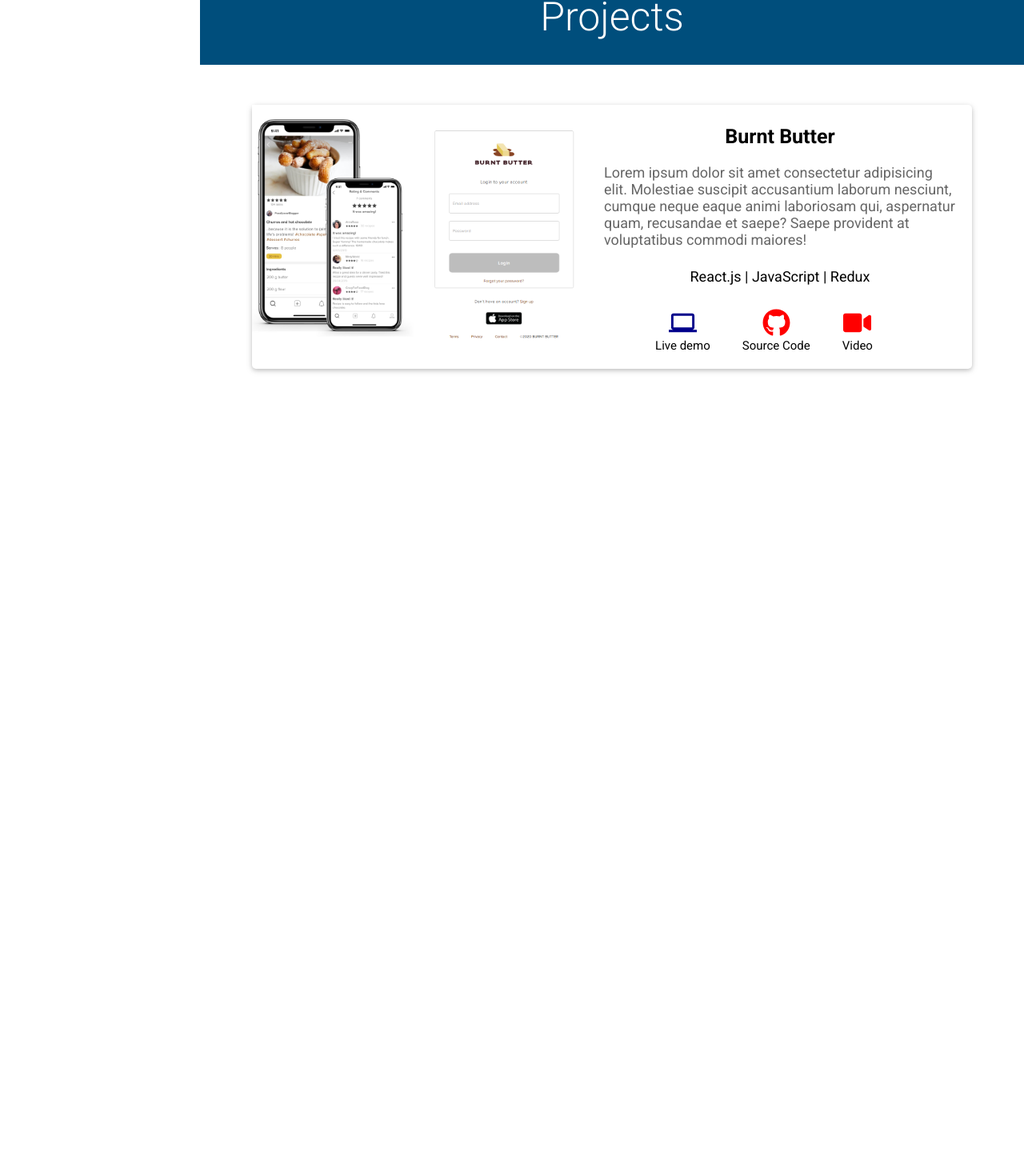
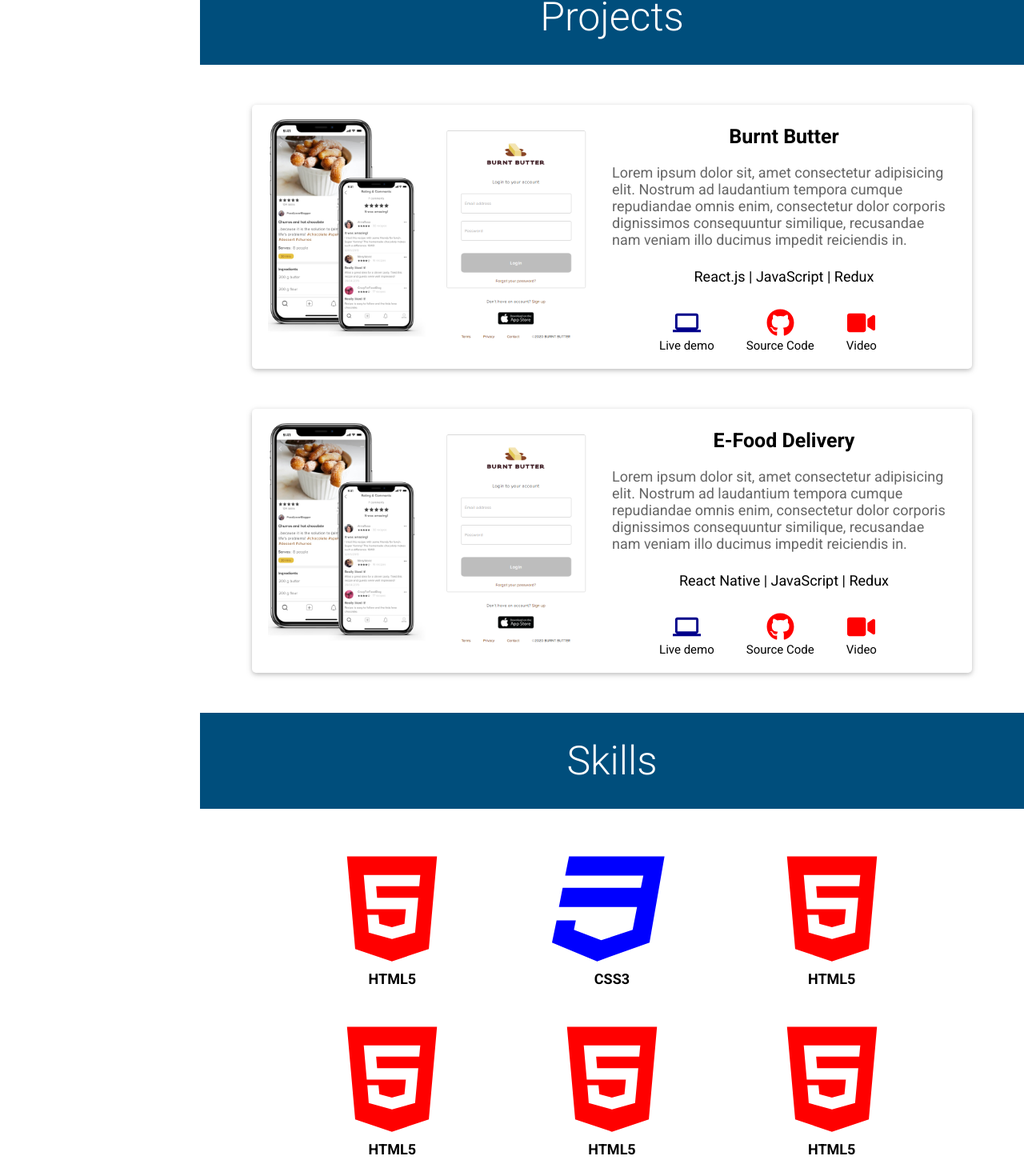
Before and after one commit to fdcoder81/portfolio, a React (Create React App) app: page / in a window 1280 px wide. Shown: the part 1716-3186 px from the top of the page at 80% size. Before the commit the page ends 2227 px from the top, so only its background shows below. Built offline with nearby package versions, Linux system fonts and the light colour scheme.

Commit message:
Projects section and ProjectCard

```diff
--- a/src/component/project-card/ProjectCard.js
+++ b/src/component/project-card/ProjectCard.js
@@ -3,20 +3,14 @@
 import { MdLaptop } from "react-icons/md";
 import { FaGithub, FaVideo } from "react-icons/fa";
 
-function ProjectCard() {
-  const img = "../../img/burnt1.png";
+function ProjectCard({ item }) {
   return (
     <div className="project-card">
-      <img src={img} alt="" />
+      <img src={item.img} alt="" />
       <div className="project-card-content">
-        <h2 className="project-card-title">Burnt Butter</h2>
-        <p className="project-card-description">
-          Lorem ipsum dolor sit amet consectetur adipisicing elit. Molestiae
-          suscipit accusantium laborum nesciunt, cumque neque eaque animi
-          laboriosam qui, aspernatur quam, recusandae et saepe? Saepe provident
-          at voluptatibus commodi maiores!
-        </p>
-        <p className="project-card-tools">React.js | JavaScript | Redux</p>
+        <h2 className="project-card-title">{item.title}</h2>
+        <p className="project-card-description">{item.description}</p>
+        <p className="project-card-tools">{item.tools}</p>
         <div className="project-card-icons">
           <div className="project-card-icon">
             <MdLaptop size="35" color="#00008b" />
--- a/src/component/project-card/projectCard.scss
+++ b/src/component/project-card/projectCard.scss
@@ -1,6 +1,6 @@
 .project-card {
   width: 90rem;
-  padding: 0 2rem 2rem 0;
+  padding: 0 2rem 2rem 2rem;
   margin: 5rem auto;
   box-shadow: 0 2px 5px 0 rgba(0, 0, 0, 0.16), 0 2px 10px 0 rgba(0, 0, 0, 0.12);
   border-radius: 0.5rem;
@@ -11,10 +11,17 @@
     object-fit: cover;
   }
 
+  &-content {
+    width: 50%;
+    display: flex;
+    flex-direction: column;
+    justify-content: space-between;
+    align-items: center;
+  }
+
   &-title {
     font-size: 2.5rem;
     margin-top: 2.5rem;
-    text-align: center;
   }
 
   &-description {
@@ -24,13 +31,11 @@
   }
 
   &-tools {
-    text-align: center;
     font-size: 1.8rem;
     margin-top: 2.5rem;
   }
 
   &-icons {
-    text-align: center;
   }
 
   &-icon {
--- a/src/data/data.js
+++ b/src/data/data.js
@@ -27,3 +27,26 @@
     ],
   },
 ];
+
+export const projects = [
+  {
+    title: "Burnt Butter",
+    img: "../../img/burnt1.png",
+    description:
+      "Lorem ipsum dolor sit, amet consectetur adipisicing elit. Nostrum ad laudantium tempora cumque repudiandae omnis enim, consectetur dolor corporis dignissimos consequuntur similique, recusandae nam veniam illo ducimus impedit reiciendis in.",
+    tools: "React.js | JavaScript | Redux",
+    liveUrl: "",
+    sourceUrl: "",
+    videoUrl: "",
+  },
+  {
+    title: "E-Food Delivery",
+    img: "../../img/burnt1.png",
+    description:
+      "Lorem ipsum dolor sit, amet consectetur adipisicing elit. Nostrum ad laudantium tempora cumque repudiandae omnis enim, consectetur dolor corporis dignissimos consequuntur similique, recusandae nam veniam illo ducimus impedit reiciendis in.",
+    tools: "React Native | JavaScript | Redux",
+    liveUrl: "",
+    sourceUrl: "",
+    videoUrl: "",
+  },
+];
--- a/src/pages/content/Content.js
+++ b/src/pages/content/Content.js
@@ -2,6 +2,7 @@
 import About from "../about/About";
 import Experience from "../experience/Experience";
 import Projects from "../projects/Projects";
+import Skills from "../skills/Skills";
 
 function Content() {
   return (
@@ -9,6 +10,7 @@
       <About />
       <Experience />
       <Projects />
+      <Skills />
     </div>
   );
 }
--- a/src/pages/projects/Projects.js
+++ b/src/pages/projects/Projects.js
@@ -1,13 +1,16 @@
 import React from "react";
 import ContentHeader from "../../component/content-header/ContentHeader";
 import ProjectCard from "../../component/project-card/ProjectCard";
+import { projects } from "../../data/data";
 
 function Projects() {
   return (
     <div className="projects">
       <ContentHeader title="Projects" />
       <div className="projects-container">
-        <ProjectCard />
+        {projects.map((item) => (
+          <ProjectCard item={item} />
+        ))}
       </div>
     </div>
   );
--- /dev/null
+++ b/src/pages/skills/Skills.js
@@ -0,0 +1,42 @@
+import React from "react";
+import ContentHeader from "../../component/content-header/ContentHeader";
+import "./skills.scss";
+import { FaHtml5, FaCss3 } from "react-icons/fa";
+
+function Skills() {
+  return (
+    <div>
+      <ContentHeader title="Skills" />
+      <div className="skills">
+        <div className="skills-icons">
+          <div className="skills-icon">
+            <FaHtml5 size={150} color="red" />
+            <p>HTML5</p>
+          </div>
+          <div className="skills-icon">
+            <FaCss3 size={150} color="blue" />
+            <p>CSS3</p>
+          </div>
+          <div className="skills-icon">
+            <FaHtml5 size={150} color="red" />
+            <p>HTML5</p>
+          </div>
+          <div className="skills-icon">
+            <FaHtml5 size={150} color="red" />
+            <p>HTML5</p>
+          </div>
+          <div className="skills-icon">
+            <FaHtml5 size={150} color="red" />
+            <p>HTML5</p>
+          </div>
+          <div className="skills-icon">
+            <FaHtml5 size={150} color="red" />
+            <p>HTML5</p>
+          </div>
+        </div>
+      </div>
+    </div>
+  );
+}
+
+export default Skills;
--- /dev/null
+++ b/src/pages/skills/skills.scss
@@ -0,0 +1,18 @@
+.skills {
+  &-icons {
+    width: 80%;
+    margin: 5rem auto;
+    display: flex;
+    justify-content: space-around;
+    flex-wrap: wrap;
+  }
+
+  &-icon {
+    margin: 0 4rem 4rem;
+    p {
+      text-align: center;
+      font-size: 1.8rem;
+      font-weight: 700;
+    }
+  }
+}
```
